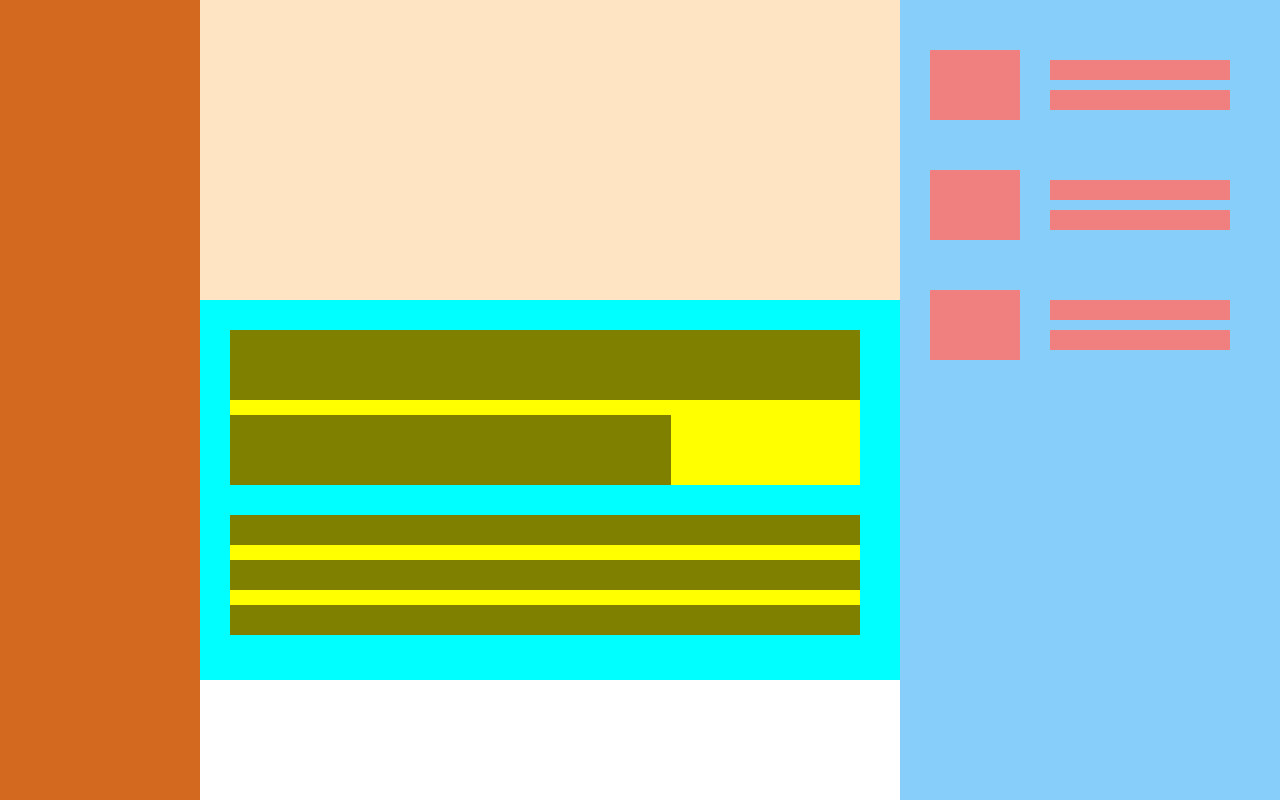
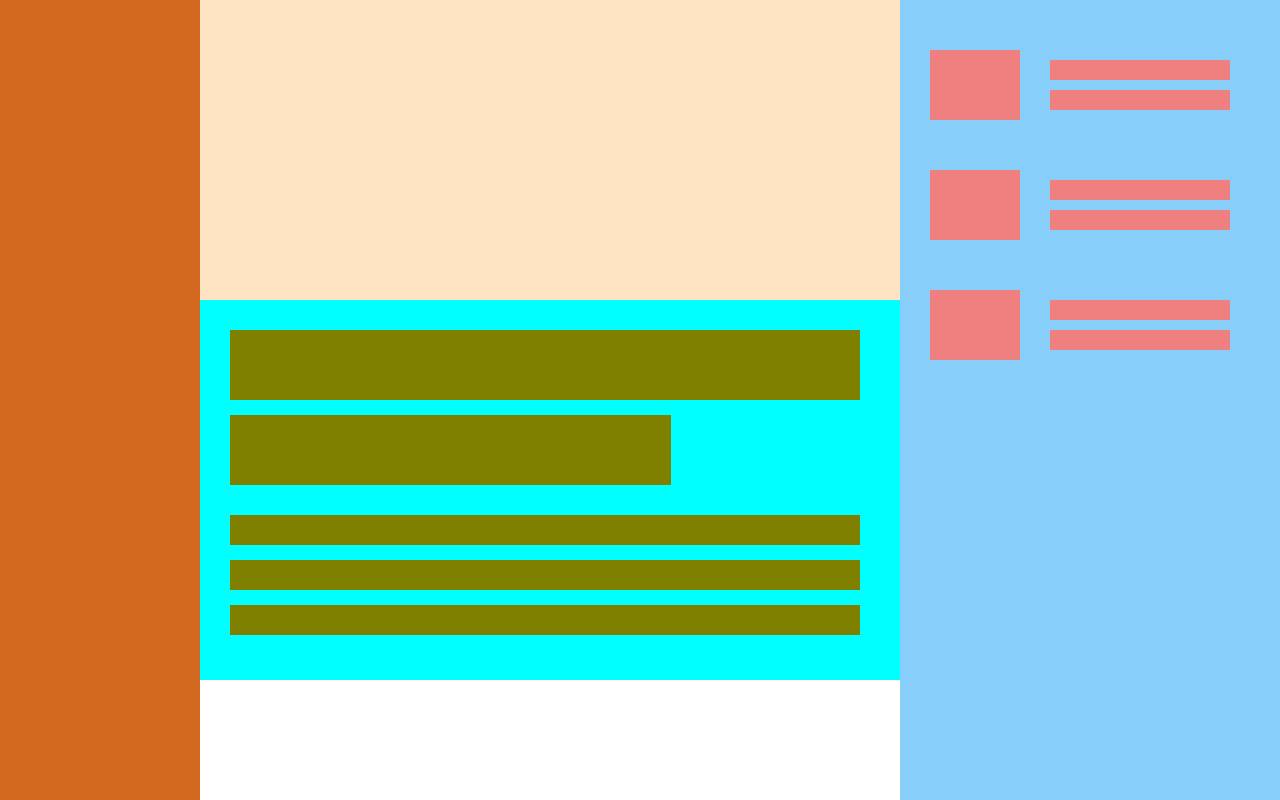
Before and after one commit to felicetandiono/felicetandiono.github.io, a plain HTML site: page 7. Latihan responsve/index.html in a window 1280 px wide. Shown: the top 800 px of the page. Drawn offline with Linux system fonts and the light colour scheme.

Commit message:
Update global.css

```diff
--- a/7. Latihan responsve/assets/global.css
+++ b/7. Latihan responsve/assets/global.css
@@ -54,7 +54,6 @@
       width: 90%;
       height: 155px;
       float: left;
-      background-color:yellow;
       margin: 30px;
       margin-bottom: 0px;
   }
@@ -75,7 +74,6 @@
       width: 90%;
       height: 120px;
       float: left;
-      background-color:yellow;
       margin: 30px;
   }
   .fill {
```
